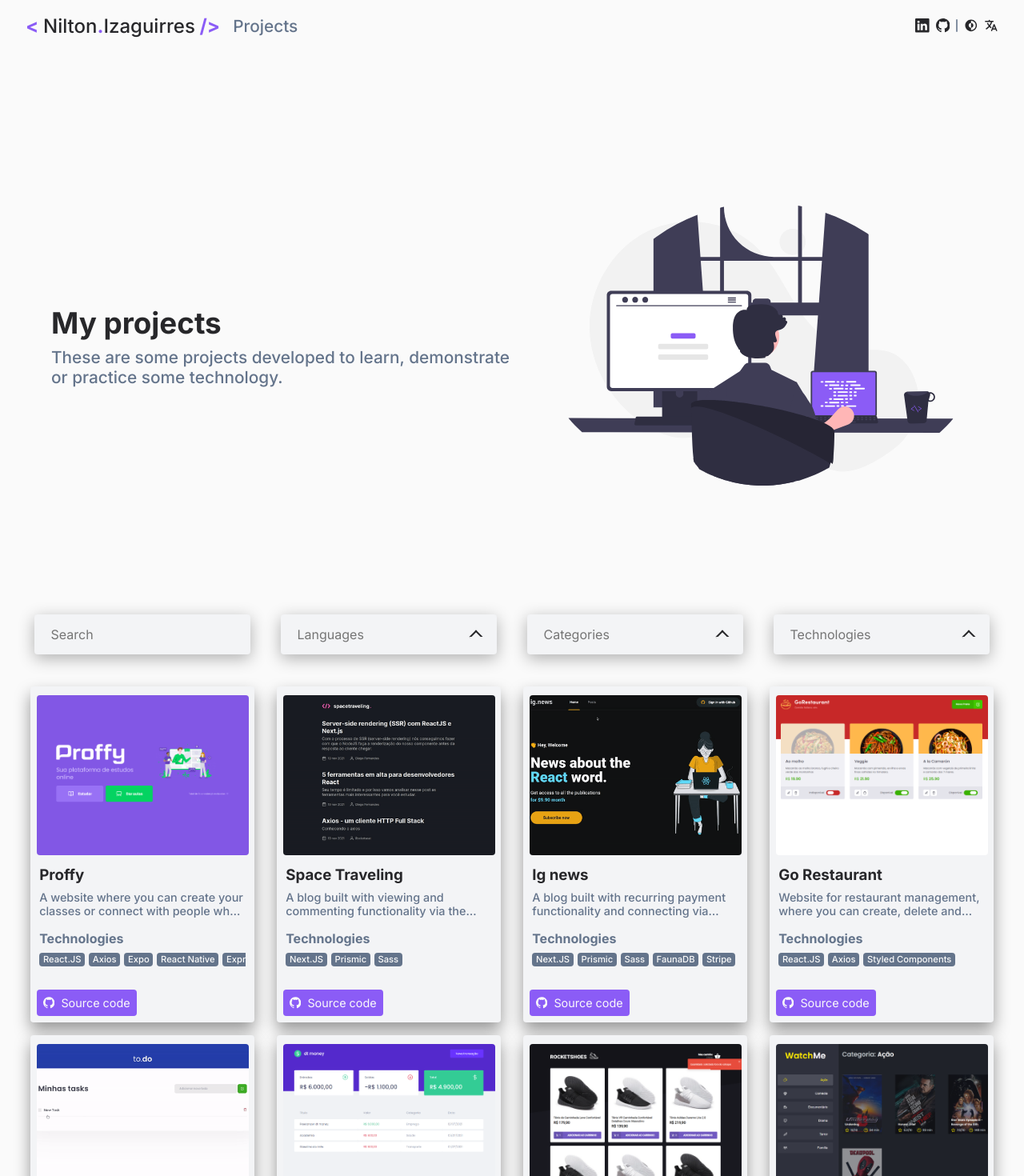
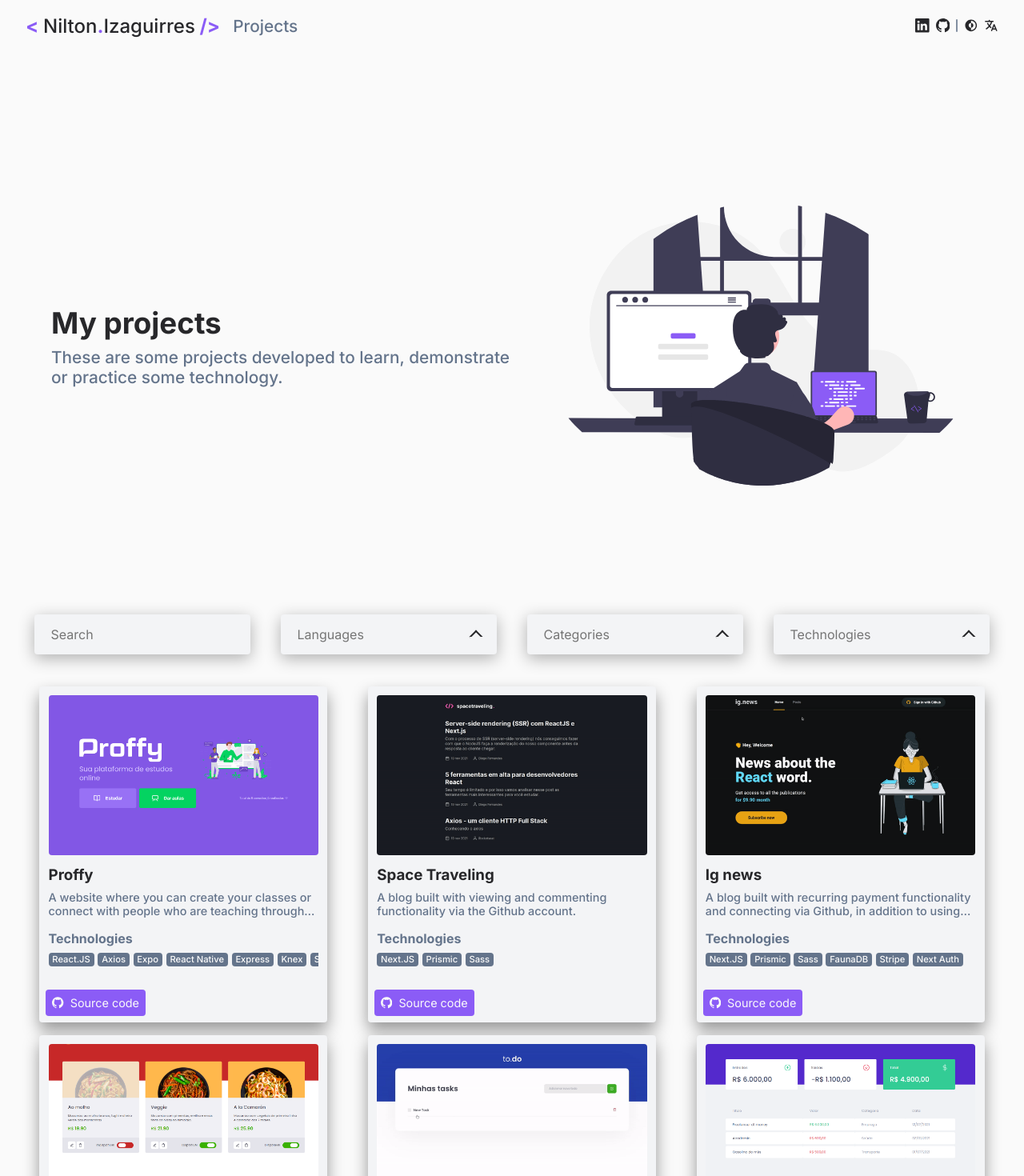
Before and after one commit to NiltonIzaguirres/portfolio, a Next.js app: page /projects in a window 1280 px wide. Shown: the top 1470 px of the page at 80% size. Built offline with nearby package versions, Linux system fonts and the light colour scheme.

Commit message:
style: change project card width

```diff
--- a/src/components/ProjectDisplay/styles.ts
+++ b/src/components/ProjectDisplay/styles.ts
@@ -3,7 +3,7 @@ import styled from "styled-components";
 
 export const ProjectDisplayContainer = styled(motion.div)`
   position: relative;
-  width: 280px;
+  width: 360px;
   height: 420px;
   display: flex;
   flex-direction: column;
@@ -16,6 +16,11 @@ export const ProjectDisplayContainer = styled(motion.div)`
 
   img {
     border-radius: 4px;
+    width: 100%;
+  }
+
+  @media only screen and (max-width: 470px) {
+    width: 280px;
   }
 `
 
--- a/src/styles/pages/Projects.tsx
+++ b/src/styles/pages/Projects.tsx
@@ -87,11 +87,17 @@ export const Projects = styled.div`
     width: 100%;
     min-height: 400px;
     display: grid;
-    grid-template-columns: repeat(auto-fit, minmax(280px, 1fr));
+    grid-template-columns: repeat(auto-fit, minmax(380px, 1fr));
     grid-area: auto;
     gap: 1rem;
     align-items: center;
     justify-items: center;
     margin-bottom: 2rem;
   }
+
+  @media only screen and (max-width: 470px) {
+    & > div:last-of-type {
+      grid-template-columns: repeat(auto-fit, minmax(280px, 1fr));
+    }
+  }
 `;
```
